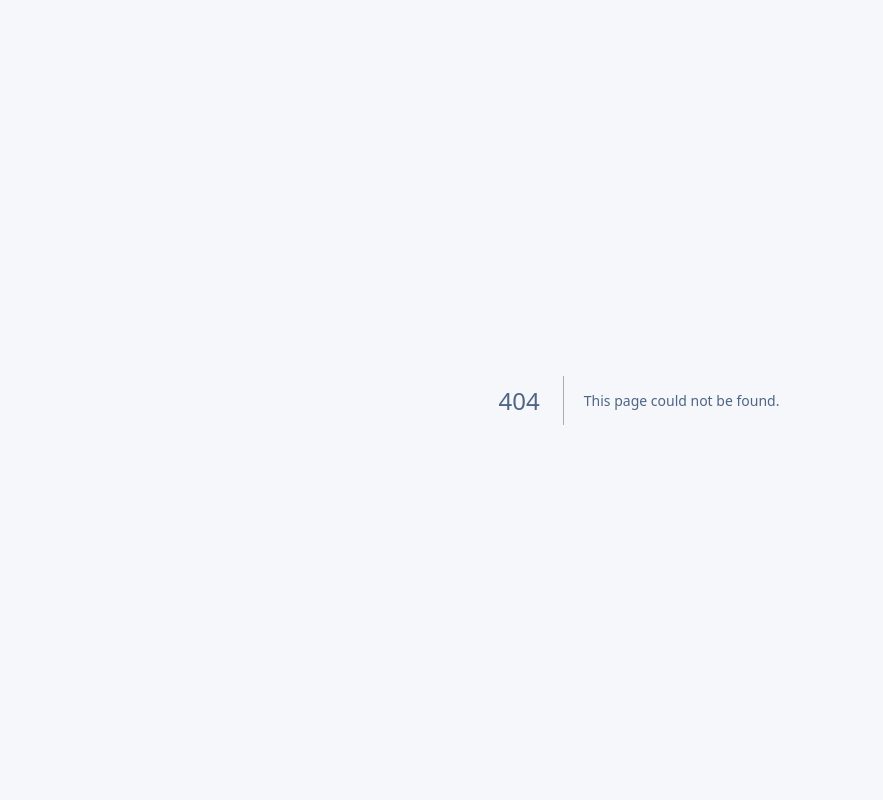
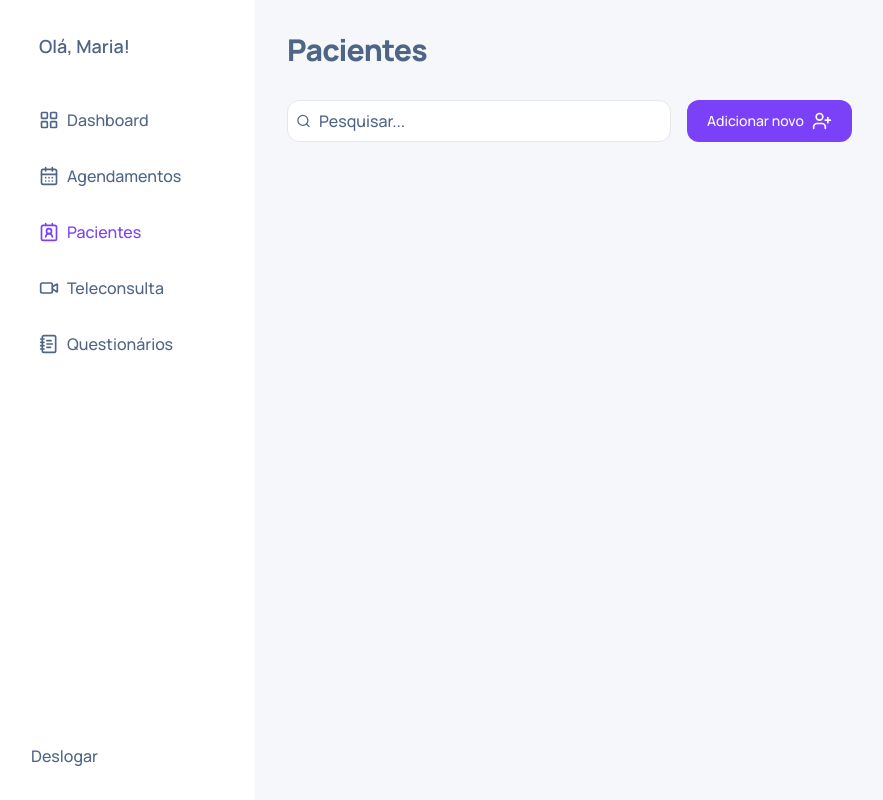
Before and after one commit to srdmatheus/sistema-para-psicologos, a Next.js app: page /pacientes in a window 1280 px wide. Before the commit this address had no page. Shown: the whole page, without its empty margins (1-884 px from the left). Built offline with nearby package versions, Linux system fonts and the light colour scheme.

Commit message:
chore: add admin page & layout

```diff
--- /dev/null
+++ b/src/app/(admin)/layout.tsx
@@ -0,0 +1,12 @@
+import { ReactNode } from 'react';
+
+import { Sidebar } from '@/components/app';
+
+export default function AdminLayout({ children }: { children: ReactNode }) {
+  return (
+    <main className="flex h-full">
+      <Sidebar />
+      {children}
+    </main>
+  );
+}
--- /dev/null
+++ b/src/app/(admin)/pacientes/page.tsx
@@ -0,0 +1,23 @@
+import { AddPatientDialog } from '@/components/app/';
+import { Icon } from '@/components/ui';
+
+export default function PatientsPage() {
+  return (
+    <section className="p-8">
+      <h1 className="text-3xl font-extrabold tracking-tight">Pacientes</h1>
+      <div className="mt-8 flex gap-4">
+        <div className="flex w-96 items-center gap-2 rounded-xl border bg-background-foreground p-2 ring-primary focus-within:ring-2">
+          <Icon.search className="size-4" />
+          <input
+            type="text"
+            className="w-full outline-none placeholder:text-foreground"
+            placeholder="Pesquisar..."
+            title="Pesquisar paciente"
+          />
+        </div>
+
+        <AddPatientDialog />
+      </div>
+    </section>
+  );
+}
--- /dev/null
+++ b/src/app/(admin)/page.tsx
@@ -0,0 +1,18 @@
+import { Icon } from '@/components/ui';
+
+export default function AdminPage() {
+  return (
+    <section className="p-8">
+      <h1 className="text-3xl font-extrabold tracking-tight">Dashboard</h1>
+      <div className="mt-8">
+        <div className="h-44 w-96 rounded-lg bg-background-foreground p-4 shadow shadow-primary/10">
+          <div className="flex items-center justify-between text-foreground/80 ">
+            <span className="text-sm font-semibold">Hoje</span>
+            <Icon.calendar className="size-5 text-foreground/70" />
+          </div>
+          <div>3 Agendamentos</div>
+        </div>
+      </div>
+    </section>
+  );
+}
--- a/src/app/page.tsx
+++ /dev/null
@@ -1,3 +0,0 @@
-export default function Home() {
-  return <h1>hello world</h1>;
-}
```
